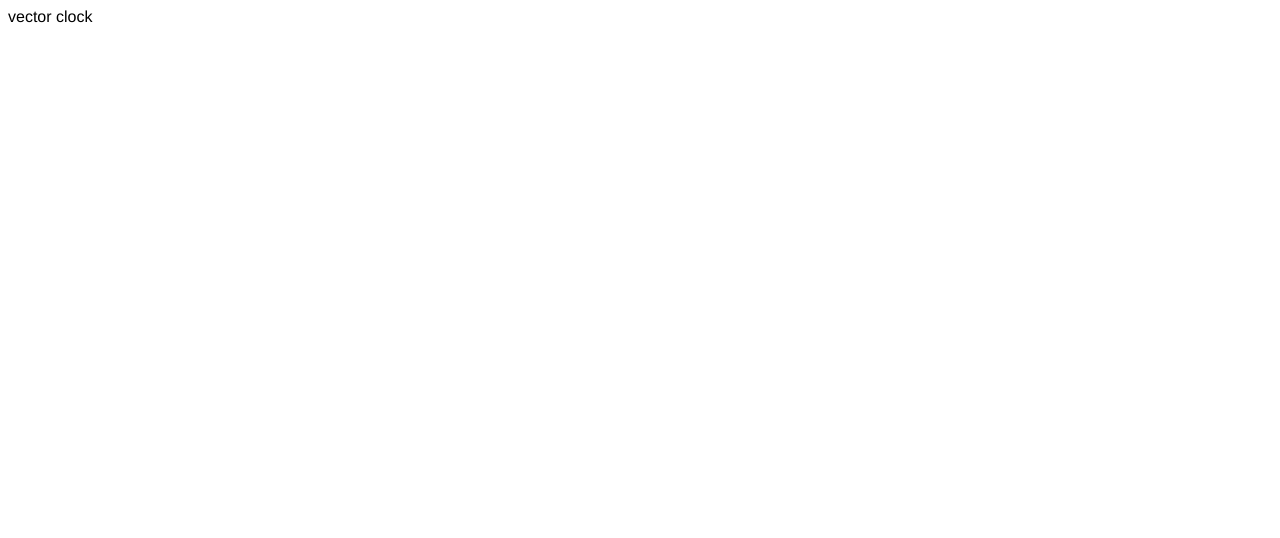
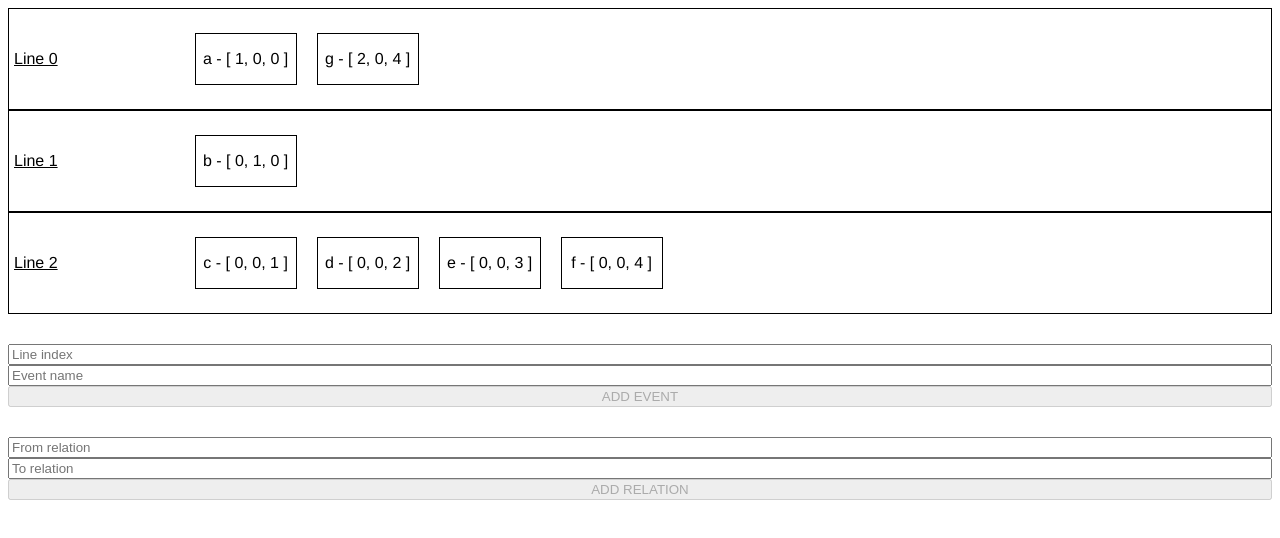
Before and after one commit to euberdeveloper/logical-clock, a Vue app: page /vector-clock in a window 1280 px wide. Shown: the top 538 px of the page. Built offline with nearby package versions, Linux system fonts and the light colour scheme.

Commit message:
feat: start graphic
Signed-off-by: euberdeveloper <euberdeveloper@gmail.com>

```diff
--- a/src/components/pages/LamportClock.vue
+++ b/src/components/pages/LamportClock.vue
@@ -1,28 +1,131 @@
 <template>
-  <div class="lamport-clock">lamport clock</div>
+  <div class="lamport-clock">
+    <div class="line" v-for="(line, index) of handledTime" :key="'l' + index">
+      <span class="title">Line {{ index }}</span>
+      <div
+        class="event"
+        v-for="(event, eventIndex) of line"
+        :key="eventIndex + event.name + index"
+        :style="{ visibility: event.time === undefined ? 'hidden' : 'visible' }"
+        :title="event.time"
+      >
+        {{ event.name }} - {{ event.time }}
+      </div>
+    </div>
+    <input class="line-index" type="number" v-model="newLineIndex" placeholder="Line index" />
+    <input type="text" v-model="newEventName" placeholder="Event name" />
+    <button class="add" :disabled="!newEventName || newLineIndex === undefined" @click="add()">ADD EVENT</button>
+
+    <input class="from" type="text" v-model="from" placeholder="From relation" />
+    <input class="to" type="text" v-model="to" placeholder="To relation" />
+    <button class="add-relation" :disabled="!from || !to" @click="addRelation()">ADD RELATION</button>
+  </div>
 </template>
 
 <script lang="ts">
 import { Component, Vue } from "vue-property-decorator";
 
-import { VectorClock as Vector } from "@/utils/lamport";
+import { LamportClock as Lamport, Line } from "@/utils/clock";
 
 @Component({
   components: {},
 })
 export default class LamportClock extends Vue {
+  /* DATA */
+
+  private lamport: Lamport = new Lamport();
+
+  public newLineIndex: number = undefined as any;
+  public newEventName = "";
+
+  public from = "";
+  public to = "";
+
+  /* GETTERS */
+
+  get time(): Line<number>[] {
+    return this.lamport.time;
+  }
+
+  get handledTime(): Line<number>[] {
+    return this.time.map((line) => {
+      const result = [] as Line<number>;
+      const to = line[line.length - 1]?.time ?? -1;
+
+      for (let i = 0; i <= to; i++) {
+        const l = line.find((l) => l.time === i);
+        result.push(l ?? { time: undefined, name: "bobo" });
+      }
+
+      return result;
+    });
+  }
+
+  /* LIFE CYCLE */
+
   created() {
-    const lamport = new Vector();
-    lamport.setStartingTime(0, [1, 0, 0]);
-    lamport.setStartingTime(1, [0, 2, 0]);
-    lamport.addEvent(0, 'a');
-    lamport.addEvent(0, 'b');
-    lamport.addEvent(0, 'c');
-    lamport.addEvent(1, 'd');
-    lamport.addEvent(1, 'e');
-    lamport.addRelation('e', 'a');
-    console.log(lamport.time);
-    (window as any).lamport = lamport;
+    this.lamport.addEvent(0, "a");
+    this.lamport.addEvent(1, "b");
+    this.lamport.addEvent(2, "c");
+    this.lamport.addEvent(2, "d");
+    this.lamport.addEvent(2, "e");
+    this.lamport.addEvent(2, "f");
+    this.lamport.addEvent(0, "g");
+    this.lamport.addRelation("f", "g");
+  }
+
+  /* METHODS */
+
+  add() {
+    this.lamport.addEvent(this.newLineIndex, this.newEventName);
+    this.newEventName = "";
+    this.newLineIndex = undefined as any;
+  }
+
+  addRelation() {
+    this.lamport.addRelation(this.from, this.to);
+    this.from = "";
+    this.to = "";
   }
 }
 </script>
+
+<style lang="scss" scoped>
+.lamport-clock {
+  display: flex;
+  flex-direction: column;
+  justify-content: center;
+
+  width: 100%;
+  height: 100%;
+
+  > .line {
+    height: 100px;
+    border: 1px solid black;
+
+    display: flex;
+    flex-direction: row;
+    align-items: center;
+
+    > .title {
+      margin: 5px;
+      text-decoration: underline;
+    }
+
+    > .event {
+      margin: 10px;
+      width: 50px;
+      height: 50px;
+
+      display: flex;
+      justify-content: center;
+      align-items: center;
+      border: 1px solid black;
+    }
+  }
+
+  .line-index, .from {
+    margin-top: 30px;
+  }
+}
+</style>
--- a/src/components/pages/VectorClock.vue
+++ b/src/components/pages/VectorClock.vue
@@ -1,12 +1,131 @@
 <template>
-  <div class="vector-clock">vector clock</div>
+  <div class="vector-clock">
+    <div class="line" v-for="(line, index) of handledTime" :key="'l' + index">
+      <span class="title">Line {{ index }}</span>
+      <div
+        class="event"
+        v-for="(event, eventIndex) of line"
+        :key="eventIndex + event.name + index"
+        :style="{ visibility: event.time === undefined ? 'hidden' : 'visible' }"
+        :title="event.time"
+      >
+        {{ event.name }} - {{ event.time }}
+      </div>
+    </div>
+    <input class="line-index" type="number" v-model="newLineIndex" placeholder="Line index" />
+    <input type="text" v-model="newEventName" placeholder="Event name" />
+    <button class="add" :disabled="!newEventName || newLineIndex === null" @click="add()">ADD EVENT</button>
+
+    <input class="from" type="text" v-model="from" placeholder="From relation" />
+    <input class="to" type="text" v-model="to" placeholder="To relation" />
+    <button class="add-relation" :disabled="!from || !to" @click="addRelation()">ADD RELATION</button>
+  </div>
 </template>
 
 <script lang="ts">
 import { Component, Vue } from "vue-property-decorator";
 
+import { VectorClock as Vector, Line } from "@/utils/clock";
+
 @Component({
   components: {},
 })
-export default class VectorClock extends Vue {}
+export default class VectorClock extends Vue {
+  /* DATA */
+
+  private vector: Vector = new Vector();
+
+  public newLineIndex: number = null as any;
+  public newEventName = "";
+
+  public from = "";
+  public to = "";
+
+  /* GETTERS */
+
+  get time(): Line<number[]>[] {
+    return this.vector.time;
+  }
+
+  get handledTime(): Line<number[]>[] {
+    return this.time.map((line, indexone) => {
+      const result = [] as Line<number[]>;
+      const to = line[line.length - 1]?.time?.[indexone] ?? -1;
+
+      for (let i = 0; i <= to; i++) {
+        const l = line.find((l) => l.time?.[indexone] === i);
+        result.push(l ?? { time: undefined, name: "bobo" });
+      }
+
+      return result;
+    });
+  }
+
+  /* LIFE CYCLE */
+
+  created() {
+    this.vector.addEvent(0, "a");
+    this.vector.addEvent(1, "b");
+    this.vector.addEvent(2, "c");
+    this.vector.addEvent(2, "d");
+    this.vector.addEvent(2, "e");
+    this.vector.addEvent(2, "f");
+    this.vector.addEvent(0, "g");
+    this.vector.addRelation("f", "g");
+  }
+
+  /* METHODS */
+
+  add() {
+    this.vector.addEvent(this.newLineIndex, this.newEventName);
+    this.newEventName = "";
+    this.newLineIndex = undefined as any;
+  }
+
+  addRelation() {
+    this.vector.addRelation(this.from, this.to);
+    this.from = "";
+    this.to = "";
+  }
+}
 </script>
+
+<style lang="scss" scoped>
+.vector-clock {
+  display: flex;
+  flex-direction: column;
+  justify-content: center;
+
+  width: 100%;
+  height: 100%;
+
+  > .line {
+    height: 100px;
+    border: 1px solid black;
+
+    display: flex;
+    flex-direction: row;
+    align-items: center;
+
+    > .title {
+      margin: 5px;
+      text-decoration: underline;
+    }
+
+    > .event {
+      margin: 10px;
+      width: 100px;
+      height: 50px;
+
+      display: flex;
+      justify-content: center;
+      align-items: center;
+      border: 1px solid black;
+    }
+  }
+
+  .line-index, .from {
+    margin-top: 30px;
+  }
+}
+</style>
```
Also changed, not shown: src/utils/clock.ts (renamed from src/utils/lamport.ts).
